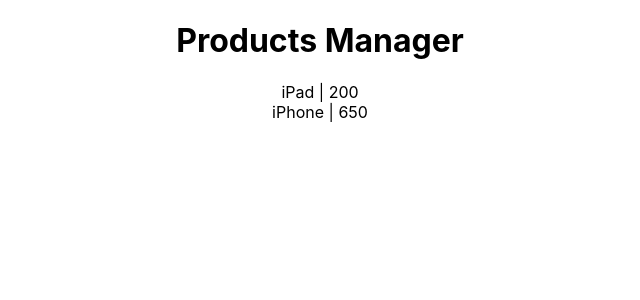
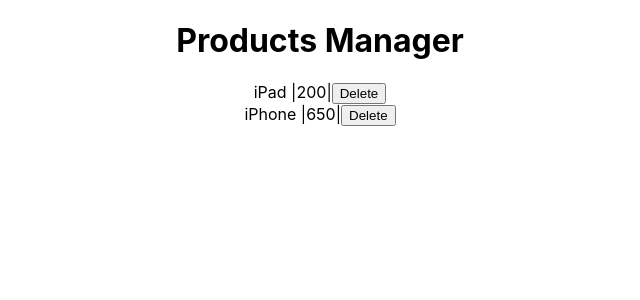
Before and after one commit to AJS3993/React-Practice, a React (Create React App) app: page / in a window 1280 px wide. Shown: the top 300 px of the page, without its empty margins (320-960 px from the left). Built offline with nearby package versions, Linux system fonts and the light colour scheme.

Commit message:
props passed

```diff
--- a/src/App.js
+++ b/src/App.js
@@ -1,4 +1,5 @@
 import React, {Component} from 'react';
+import ProductItem from './ProductItem';
 import './App.css';
 
 const products = [
@@ -24,6 +25,11 @@
   }
 
 componentWillMount(){
+  this.getProducts()
+}
+
+
+getProducts(){
   const products = JSON.parse(localStorage.getItem('products'))
   this.setState({products})
 }
@@ -35,9 +41,11 @@
       {
         this.state.products.map(product => {
           return (
-              <div key={product.name}>
-                <span>{product.name}</span> | <span>{product.price}</span>
-              </div>
+            <ProductItem
+              key = {product.name}
+              name = {product.name}
+              price = {product.price}
+            />
           )
         })
       }
--- /dev/null
+++ b/src/ProductItem.js
@@ -0,0 +1,15 @@
+import React, {Component} from 'react';
+
+class ProductItem extends Component {
+    render(){
+        const {name, price}=this.props
+        return(
+            <div>
+                <span>{name}</span> |
+                <span>{price}</span>|
+                <button>Delete</button>
+            </div>
+        );
+    }
+}
+export default ProductItem;
```
Also changed, not shown: src/MyComponent.js (deleted, +0 -11 lines). Lines whose indentation alone changed are shown as unchanged.
